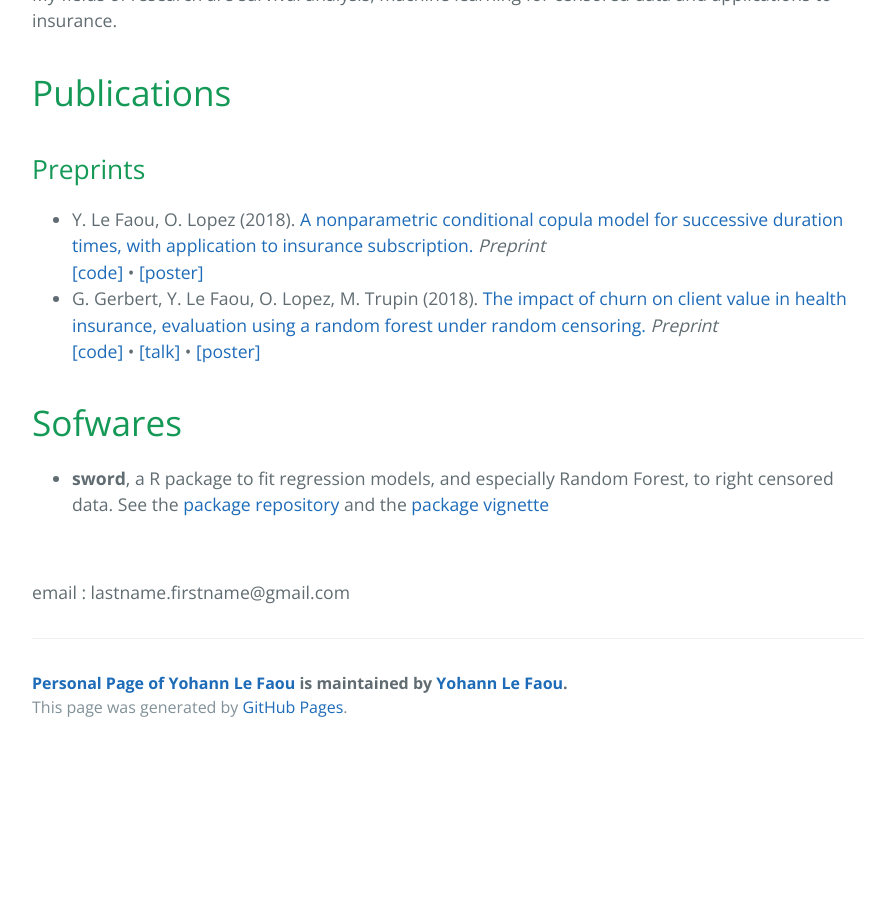
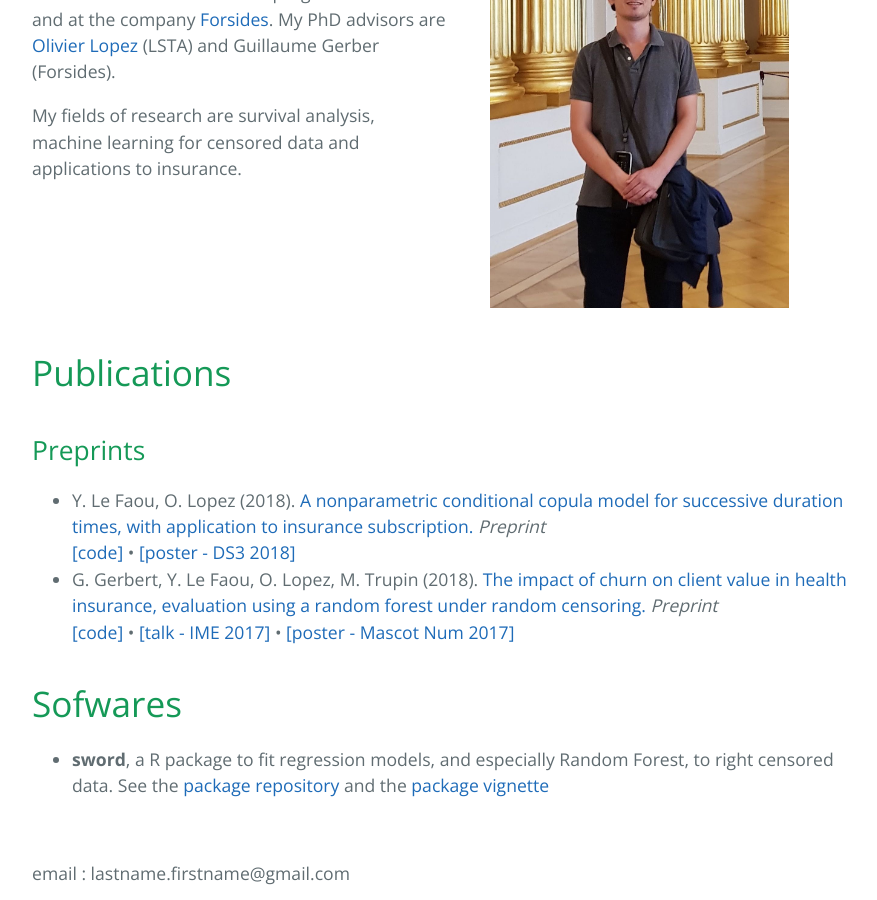
Before and after one commit to YohannLeFaou/YohannLeFaou.github.io, a Jekyll site: the page built from index.html, in a window 1280 px wide and 900 px high, scrolled down 528 px. Shown: the whole window, without its empty margins (192-1069 px from the left). Built offline with Jekyll 4.4.1, drawn with Linux system fonts in a browser that asks for light colours; the list of posts is cut into pages by our own code; before the commit the page ends 1279 px from its top, so only the background shows below that.

Commit message:
add photo

```diff
--- a/index.html
+++ b/index.html
@@ -19,10 +19,22 @@ title: {{Personal Page of Yohann Le Faou}}
   <body>
 
     <div id="home">
-      <h1>Welcome to my personal page</h1>
-      <p>I'm a PhD student with CIFRE program at <a href="http://www.lpsm.paris">LPSM</a> and at the company <a href="http://www.forsides.fr/">Forsides</a>. My PhD advisors are <a href = "https://sites.google.com/site/olivierlopezcrest/">Olivier Lopez</a> (LSTA) and Guillaume Gerber (Forsides).</p>
+    <h1>Welcome to my personal page</h1>
+    <br>
+    <div style="width: 100%;">
+    <div style="float:left; width: 50%">
+    <br>
 
-      <p>My fields of research are survival analysis, machine learning for censored data and applications to insurance.</p>
+    <p>I'm a PhD student with CIFRE program at <a href="http://www.lpsm.paris">LPSM</a> and at the company <a href="http://www.forsides.fr/">Forsides</a>. My PhD advisors are <a href = "https://sites.google.com/site/olivierlopezcrest/">Olivier Lopez</a> (LSTA) and Guillaume Gerber (Forsides).</p>
+
+    <p>My fields of research are survival analysis, machine learning for censored data and applications to insurance.</p>
+    </div>
+
+    <div style="float:right; width: 45%">
+        <img src="/images/photo_ylf.jpg" style="width: 80%; height: 80%"/>
+    </div>
+    </div>
+    <div style="clear:both"></div>
 
       <script>/*
       <h1>Research</h1>
@@ -40,13 +52,13 @@ title: {{Personal Page of Yohann Le Faou}}
           <li>Y. Le Faou, O. Lopez (2018). <a href="/publications/2018-copula-successive-censored-times/Article__A_nonparametric_conditional_copula_model_for_successive_duration_times__with_application_to_insurance_subscription.pdf">A nonparametric conditional copula model for successive duration times, with application to insurance subscription.</a> <i>Preprint</i>
               <br>
               <a href="https://github.com/YohannLeFaou/copula-successive-duration-times">[code]</a> &bull;
-              <a href="/publications/2018-copula-successive-censored-times/Poster-Data Science Summer School-2018.pdf">[poster]</a>
+              <a href="/publications/2018-copula-successive-censored-times/Poster-Data Science Summer School-2018.pdf">[poster - DS3 2018]</a>
           </li>
           <li>G. Gerbert, Y. Le Faou, O. Lopez, M. Trupin (2018). <a href="https://hal.archives-ouvertes.fr/hal-01807623">The impact of churn on client value in health insurance, evaluation using a random forest under random censoring.</a> <i>Preprint</i>
               <br>
               <a href="https://github.com/YohannLeFaou/impact-churn-health-insurance">[code]</a> &bull;
-              <a href="/publications/2018-RF-censored/slides-LEFAOU_Yohann-IME-2017.pdf">[talk]</a> &bull;
-              <a href="/publications/2018-RF-censored/Poster-MascotNum-2017.pdf">[poster]</a>
+              <a href="/publications/2018-RF-censored/slides-LEFAOU_Yohann-IME-2017.pdf">[talk - IME 2017]</a> &bull;
+              <a href="/publications/2018-RF-censored/Poster-MascotNum-2017.pdf">[poster - Mascot Num 2017]</a>
           </li>
       </ul>
 
```
Also changed, not shown: images/photo_ylf.jpg (added), 1 other file.
